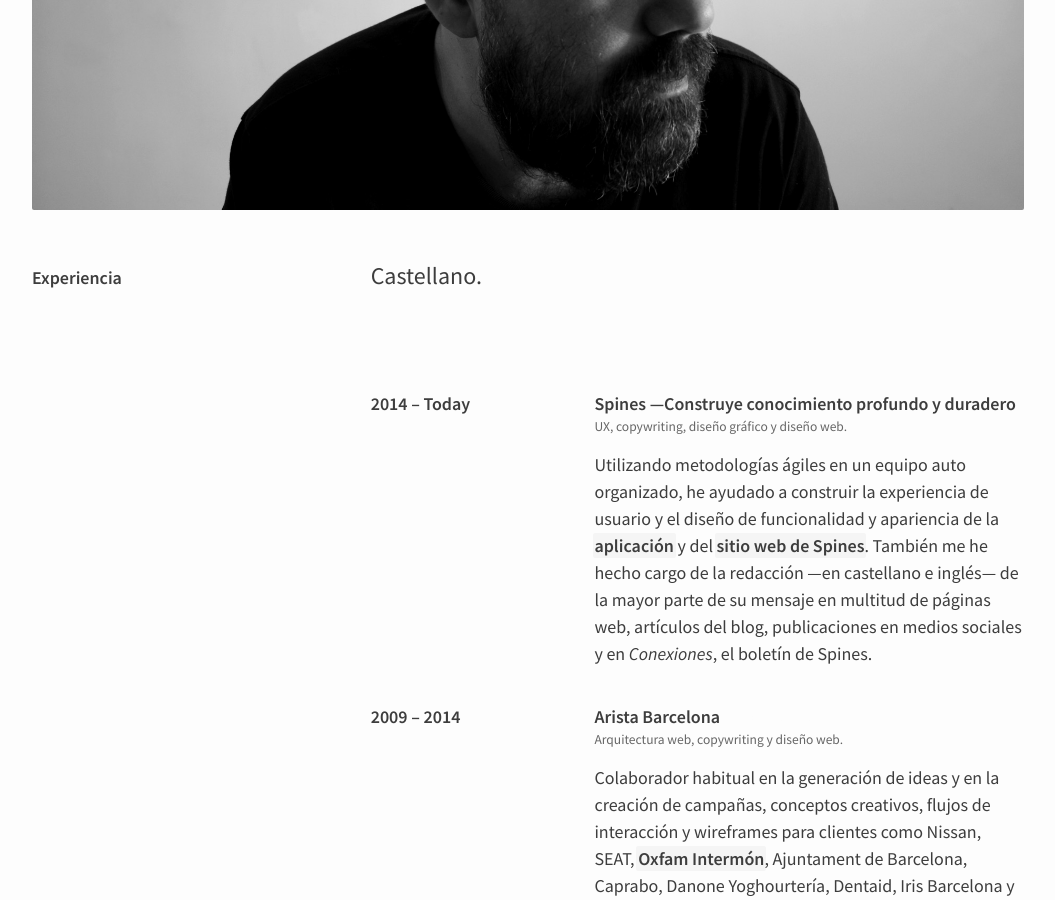
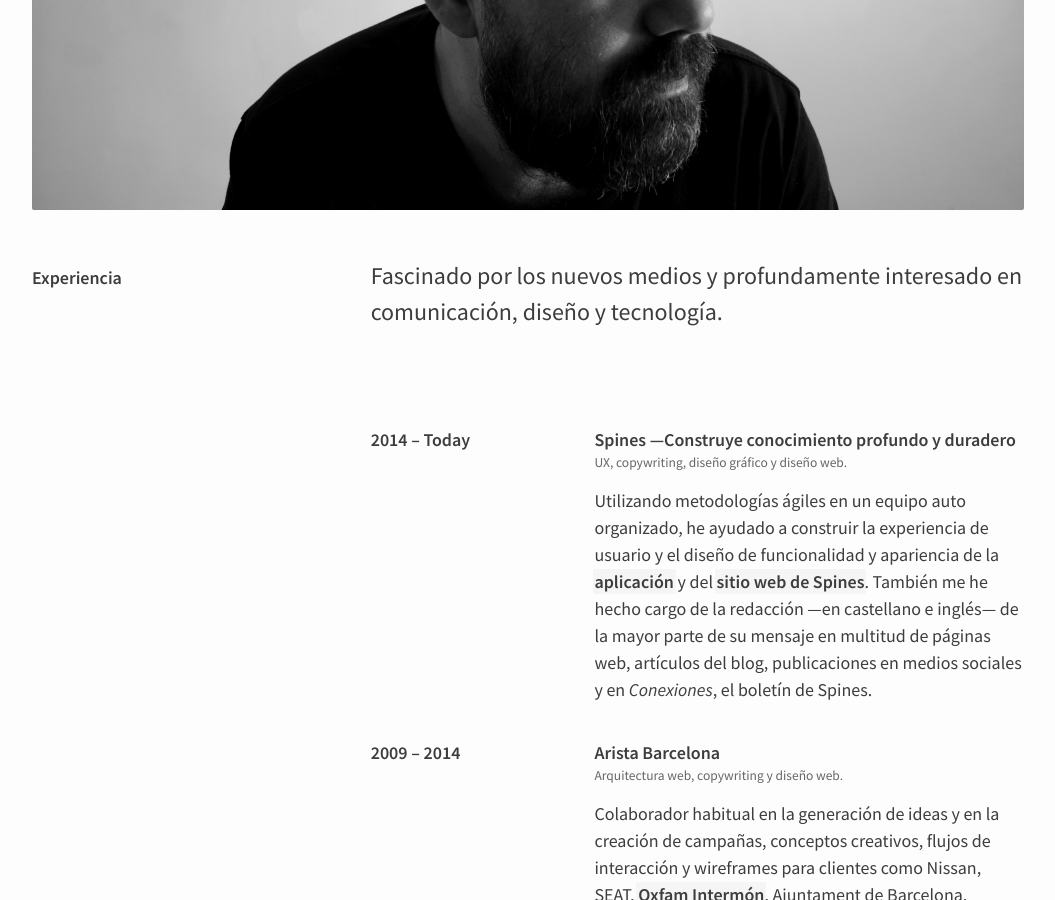
Before and after one commit to AdrianoLatorre/adriano.latorre.info, a Jekyll site: the page built from profile.es.md, in a window 1280 px wide and 900 px high, scrolled down 351 px. Shown: the whole window, without its empty margins (112-1167 px from the left). Built offline with Jekyll 4.4.1, drawn with Linux system fonts in a browser that asks for light colours.

Commit message:
Copy, Profile and project navigation

```diff
--- a/_includes/header.html
+++ b/_includes/header.html
@@ -1,7 +1,7 @@
 <header>
   <nav class="header-nav">
     <ul class="flexbox-header">
-      <li class="fx-25"><a href="/{% if page.nav == 'Home' %}{% if page.la == 'ca' %}perfil/{% endif %}{% if page.la == 'en' %}profile/{% endif %}{% if page.la == 'es' %}perfil/{% endif %}{% else %}{% if page.la == 'ca' %}ca/{% endif %}{% if page.la == 'es' %}es/{% endif %}{% endif %}">Adriano Latorre</a></li>
+      <li class="fx-25"><a href="/{% if page.nav == 'Home' %}{% if page.la == 'ca' %}perfil/ca/{% endif %}{% if page.la == 'en' %}profile/{% endif %}{% if page.la == 'es' %}perfil/{% endif %}{% else %}{% if page.la == 'ca' %}ca/{% endif %}{% if page.la == 'es' %}es/{% endif %}{% endif %}">Adriano Latorre</a></li>
       <li class="fx-75">{% if page.nav contains 'Home' %} {% else %}{{ page.nav }}{% endif %}</li>
     </ul>
   </nav>
--- a/_layouts/work.html
+++ b/_layouts/work.html
@@ -57,7 +57,7 @@
     {% assign next_i = forloop.index0 | plus: 1 %}
     {% if forloop.last == false %}
     <div class="item-next grid-50">
-      <h4>Next</h4>
+      <h4>{% if page.la == "ca" %}Següent{% endif %}{% if page.la == "en" %}Next{% endif %}{% if page.la == "es" %}Siguiente{% endif %}</h4>
       <a href="{{ works[next_i].permalink }}">{{ works[next_i].title }}</a><br>
       {{ works[next_i].brief }}
     </div>
@@ -72,7 +72,7 @@
     {% assign prev_i = forloop.index0 | minus: 1 %}
     {% if forloop.first == false %}
     <div class="item-previous grid-50">
-      <h4>Previous</h4>
+      <h4>{% if page.la == "ca" %}Anterior{% endif %}{% if page.la == "en" %}Previous{% endif %}{% if page.la == "es" %}Anterior{% endif %}</h4>
       <a href="{{ works[prev_i].permalink }}">{{ works[prev_i].title }}</a><br>
       {{ works[prev_i].brief }}
     </div>
--- a/index.ca.html
+++ b/index.ca.html
@@ -41,7 +41,7 @@
         <div class="grid-66">
             <section class="profile-index">
                 <ul>
-                    <li>Llegeix el meu <a href="/perfil/">perfil</a>.</li>
+                    <li>Llegeix el meu <a href="/perfil/ca/">perfil</a>.</li>
                     <li>Troba'm a <a href="{{ site.alt.twitter }}">Twitter</a>, <a href="{{ site.alt.refind }}">Refind</a> i <a href="{{ site.alt.linkedin }}">LinkedIn</a>.</li>
                     <li>Digues <script type="text/javascript">
 //<![CDATA[
--- a/profile.es.md
+++ b/profile.es.md
@@ -13,7 +13,7 @@
     </div>
     <div class="grid-66 h-i">
       <section class="work-index">
-        <p>Castellano.</p>
+        <p>Fascinado por los nuevos medios y profundamente interesado en comunicación, diseño y tecnología.</p>
         <br>
         <dl class="profile-experience">
           <div class="grid gutter">
```
Also changed, not shown: profile.ca.md (+2 -2 lines), profile.en.md (+1 -1 lines).
